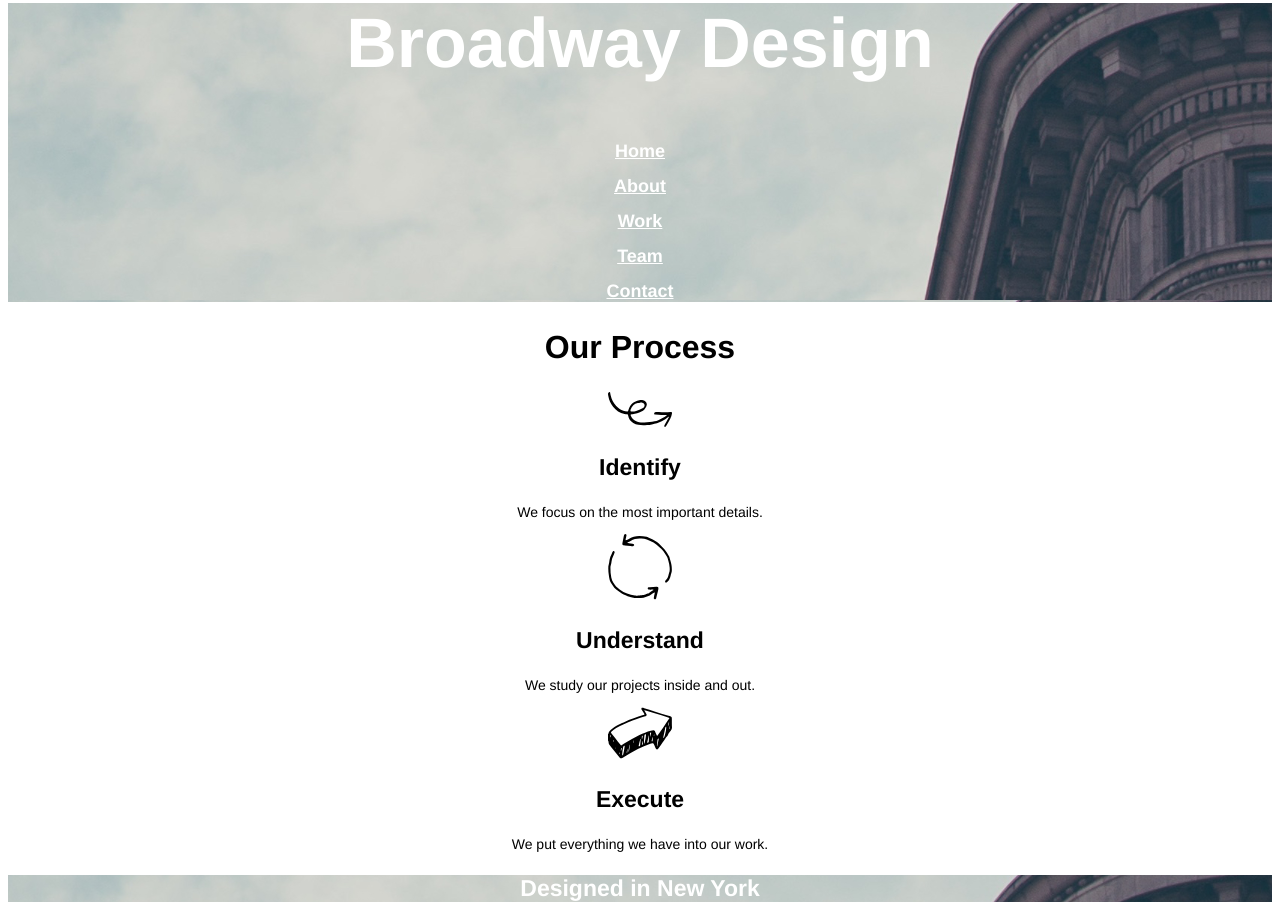
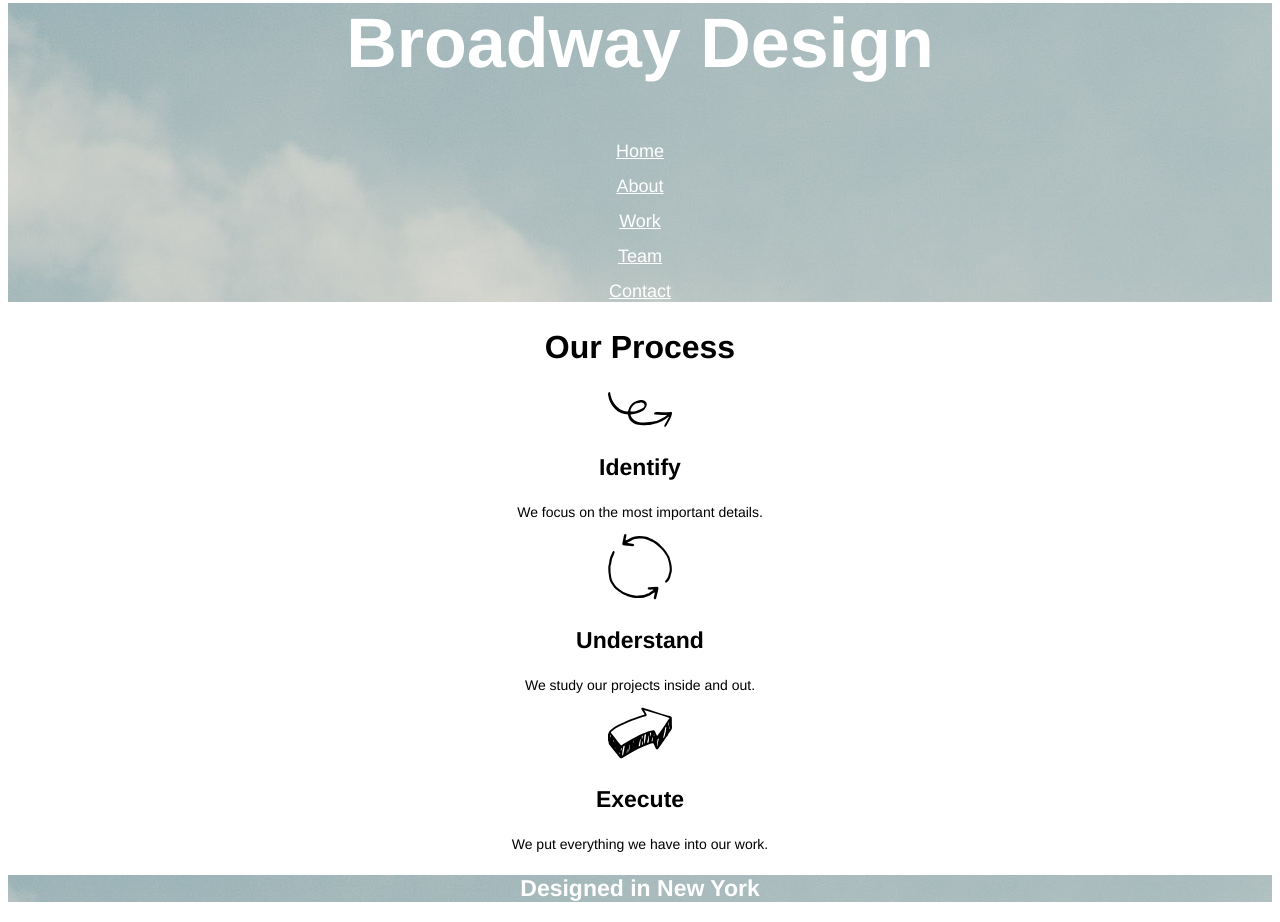
Before and after one commit to Ghar1b/broadway, a plain HTML site: page index.html in a window 1280 px wide. Shown: the part 55-977 px from the top of the page. Drawn offline with Linux system fonts and the light colour scheme.

Commit message:
JPEG looks better

```diff
--- a/index.html
+++ b/index.html
@@ -10,11 +10,11 @@
 <body>
   <section class="background">
     <h1>Broadway Design</h1>
-    <p id="home"><a class="nav" href="#">Home</a></p>
-    <p id="about"><a class="nav" href="#">About</a></p>
-    <p id="work"><a class="nav" href="#">Work</a></p>
-    <p id="team"><a class="nav" href="#">Team</a></p>
-    <p id="contact"><a class="nav" href="#">Contact</a></p>
+    <p><a class="nav" href="#">Home</a></p>
+    <p><a class="nav" href="#about">About</a></p>
+    <p><a class="nav" href="#work">Work</a></p>
+    <p><a class="nav" href="#team">Team</a></p>
+    <p><a class="nav" href="#contact">Contact</a></p>
   </section>
   <section>
     <h2>Our Process</h2>
@@ -40,7 +40,7 @@
   <div class="footer">
     <p>
       ©Broadway 2017
-      <a class="nav" href="#home">Home</a>
+      <a class="nav" href="#">Home</a>
       <a class="nav" href="#about">About</a>
       <a class="nav" href="#work">Work</a>
       <a class="nav" href="#team">Team</a>
--- a/resources/css/style.css
+++ b/resources/css/style.css
@@ -1,12 +1,15 @@
 * {
   text-align: center;
-  font-family: Helvetica;
+  font-family: "Helvetica";
   sans-serif;
   }
 
 .background {
   color: White;
-  background-image: url("../images/the-flatiron-building.png");
+  background-image: url("../images/the-flatiron-building.jpg");
+}
+
+h1, h2, h3 {
   font-weight: bold;
 }
 
@@ -16,17 +19,14 @@ h1 {
 
 .nav {
   font-size: 18px;
-  font-weight: bold;
 }
 
 h2 {
   font-size: 32px;
-  font-weight: bold;
 }
 
 h3 {
   font-size: 23px;
-  font-weight: bold;
 }
 
 p {
```
Also changed, not shown: resources/images/the-flatiron-building.jpg (added).
